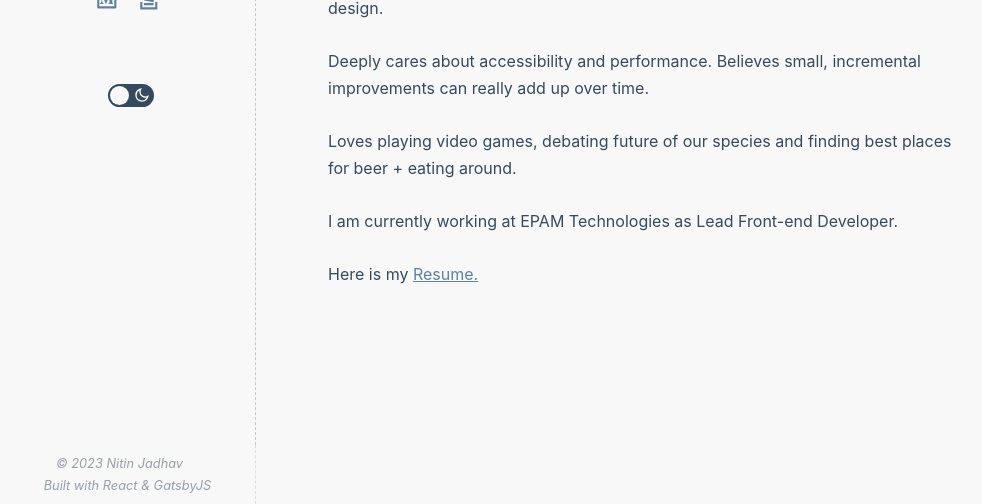
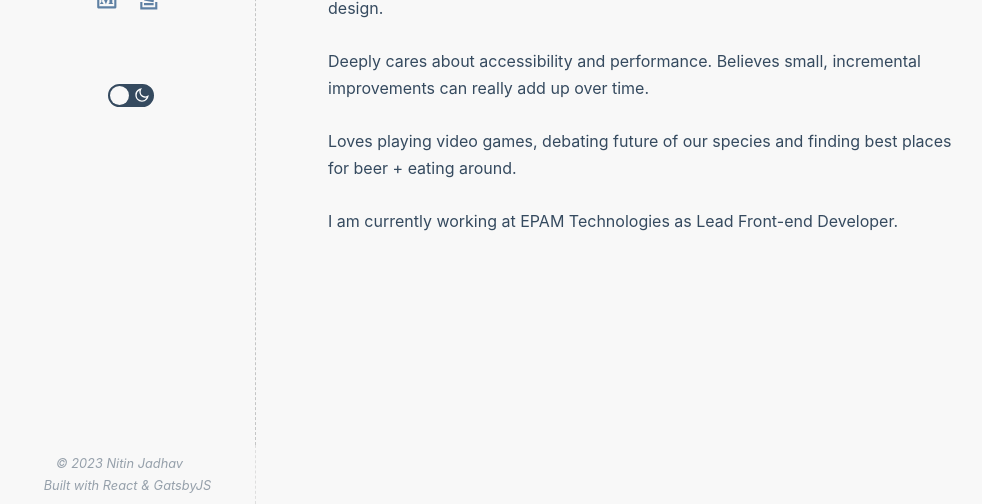
Before and after one commit to nitinja/nitinj.com-gatsby, a Gatsby site: page /about in a window 1280 px wide. Shown: the part 296-800 px from the top of the page, without its empty margins (128-1110 px from the left). Built offline with nearby package versions, Linux system fonts and the light colour scheme; Gatsby itself is replaced by a stand-in of ours; some packages are replaced by stand-ins of ours.

Commit message:
Removed resume link

```diff
--- a/src/pages/about.js
+++ b/src/pages/about.js
@@ -38,16 +38,6 @@ const About = () => {
         <p>
           I am currently working at EPAM Technologies as Lead Front-end Developer.
         </p>
-        <p>
-          Here is my{" "}
-          <a
-            title="Download my Resume"
-            target="_blank"
-            href="/Resume-Nitin-Jadhav-Frontend.pdf"
-          >
-            Resume.
-          </a>
-        </p>
       </div>
     </Layout>
   )
```
